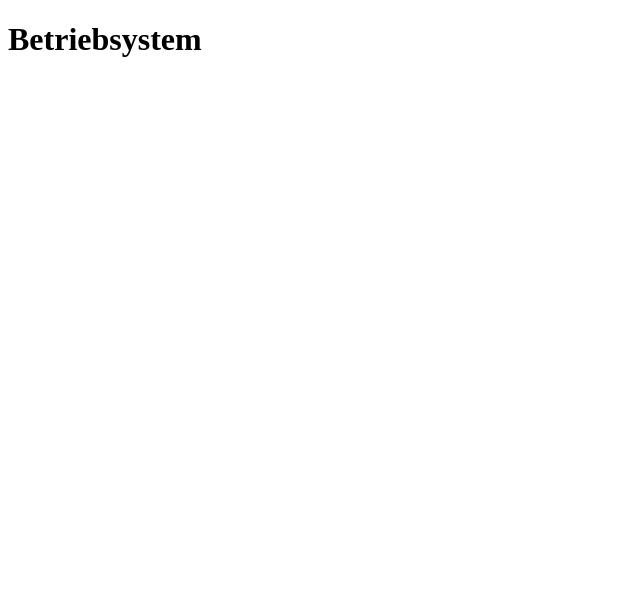
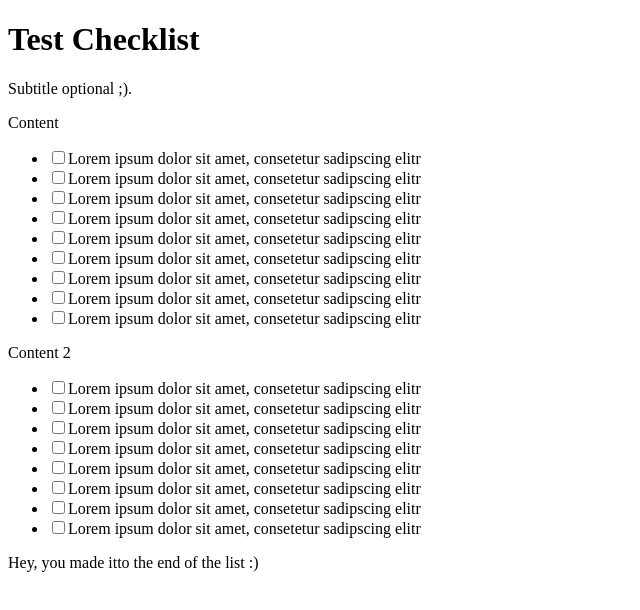
Before and after one commit to Marcel-Pluntke/ElectronApp, an Electron app: page index.html in a window 800 px wide. Shown: the whole page, without its empty margins (0-640 px from the left). Drawn offline with nearby package versions, Linux system fonts and the light colour scheme.

Commit message:
First Layout of the Checklist html

```diff
--- a/index.html
+++ b/index.html
@@ -1,13 +1,113 @@
 <!DOCTYPE html>
-<html lang="en">
+
 <head>
-    <meta charset="UTF-8">
-    <meta http-equiv="X-UA-Compatible" content="IE=edge">
-    <meta name="viewport" content="width=device-width, initial-scale=1.0">
-    <title>Document</title>
+	<meta charset="utf-8">
+    <title>Checklist</title>
+	<meta name="description" content="Checklist 1" />
+
 </head>
 <body>
-    <h1>Betriebsystem</h1>
-    <h2><script>document.write(process.getSystemVersion())</script></h2>
+<div class="container">
+	<header class="main">
+		<h1>Test Checklist </h1>
+		<p>Subtitle optional ;). </p>
+	</header>
+
+	<div class="checklist">
+		<section>
+    <header>Content</header>
+
+    <ul>
+        <li>
+            <input type="checkbox" name="item_0" id="item_0"><label for="item_0">Lorem ipsum dolor sit amet, consetetur sadipscing elitr</label><span class="input"><span class="check"></span></span>
+        </li>
+
+        <li>
+            <input type="checkbox" name="item_1" id="item_1"><label for="item_1">Lorem ipsum dolor sit amet, consetetur sadipscing elitr</label><span class="input"><span class="check"></span></span>
+        </li>
+
+        <li>
+            <input type="checkbox" name="item_2" id="item_2"><label for="item_2">Lorem ipsum dolor sit amet, consetetur sadipscing elitr</label><span class="input"><span class="check"></span></span>
+        </li>
+
+        <li>
+            <input type="checkbox" name="item_3" id="item_3"><label for="item_3">Lorem ipsum dolor sit amet, consetetur sadipscing elitr</label><span class="input"><span class="check"></span></span>
+        </li>
+
+        <li>
+            <input type="checkbox" name="item_4" id="item_4"><label for="item_4">Lorem ipsum dolor sit amet, consetetur sadipscing elitr</label><span class="input"><span class="check"></span></span>
+        </li>
+
+        <li>
+            <input type="checkbox" name="item_6" id="item_6"><label for="item_6">Lorem ipsum dolor sit amet, consetetur sadipscing elitr</label><span class="input"><span class="check"></span></span>
+        </li>
+
+        <li>
+            <input type="checkbox" name="item_7" id="item_7"><label for="item_7">Lorem ipsum dolor sit amet, consetetur sadipscing elitr</label><span class="input"><span class="check"></span></span>
+        </li>
+
+        <li>
+            <input type="checkbox" name="item_8" id="item_8"><label for="item_8">Lorem ipsum dolor sit amet, consetetur sadipscing elitr</label><span class="input"><span class="check"></span></span>
+        </li>
+
+        <li>
+            <input type="checkbox" name="item_9" id="item_9"><label for="item_9">Lorem ipsum dolor sit amet, consetetur sadipscing elitr</label><span class="input"><span class="check"></span></span>
+        </li>
+    </ul>
+</section>
+
+<section>
+    <header>Content 2</header>
+
+    <ul>
+
+        <li>
+            <input type="checkbox" name="item_13" id="item_13"><label for="item_13">Lorem ipsum dolor sit amet, consetetur sadipscing elitr</label><span class="input"><span class="check"></span></span>
+        </li>
+
+        <li>
+            <input type="checkbox" name="item_14" id="item_14"><label for="item_14">Lorem ipsum dolor sit amet, consetetur sadipscing elitr</label><span class="input"><span class="check"></span></span>
+        </li>
+
+        <li>
+            <input type="checkbox" name="item_15" id="item_15"><label for="item_15">Lorem ipsum dolor sit amet, consetetur sadipscing elitr</label><span class="input"><span class="check"></span></span>
+        </li>
+
+        <li>
+            <input type="checkbox" name="item_16" id="item_16"><label for="item_16">Lorem ipsum dolor sit amet, consetetur sadipscing elitr</label><span class="input"><span class="check"></span></span>
+        </li>
+
+        <li>
+            <input type="checkbox" name="item_17" id="item_17"><label for="item_17">Lorem ipsum dolor sit amet, consetetur sadipscing elitr</label><span class="input"><span class="check"></span></span>
+        </li>
+
+        <li>
+            <input type="checkbox" name="item_18" id="item_18"><label for="item_18">Lorem ipsum dolor sit amet, consetetur sadipscing elitr</label><span class="input"><span class="check"></span></span>
+        </li>
+
+        <li>
+            <input type="checkbox" name="item_20" id="item_20"><label for="item_20">Lorem ipsum dolor sit amet, consetetur sadipscing elitr</label><span class="input"><span class="check"></span></span>
+        </li>
+
+        <li>
+            <input type="checkbox" name="item_22" id="item_22"><label for="item_22">Lorem ipsum dolor sit amet, consetetur sadipscing elitr</label><span class="input"><span class="check"></span></span>
+        </li>
+    </ul>
+</section>
+
+
+	</div><!--checklist-->
+
+	<footer>
+		<p>Hey, you made itto the end of the list :)</p>
+	</footer>
+</div><!--container -->
+
+
+<script src="js/jquery-1.11.1.min.js" type="text/javascript"></script>
+<script src="js/functions.js" type="text/javascript"></script>
+<script src="js/snap.svg-min.js" type="text/javascript"></script>
+<script src="js/logo.min.js" type="text/javascript"></script>
+
 </body>
 </html>
```
